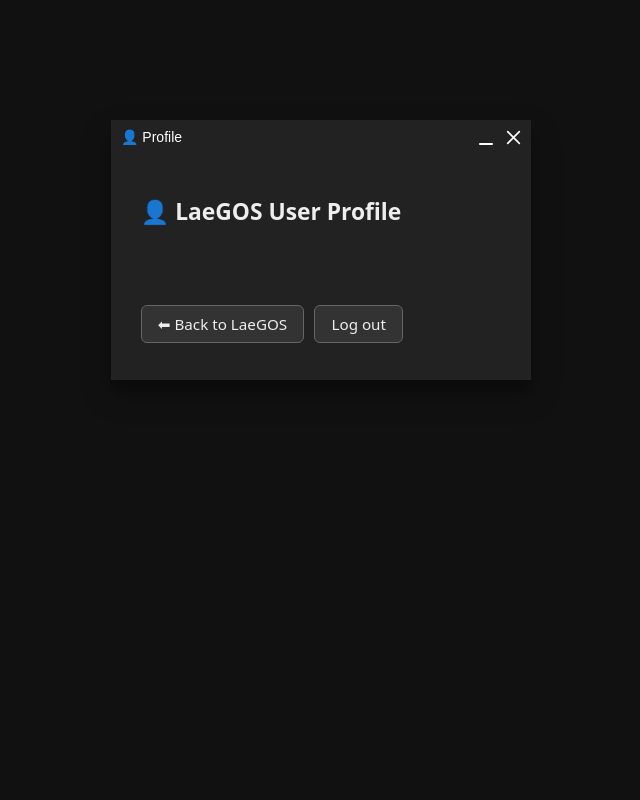
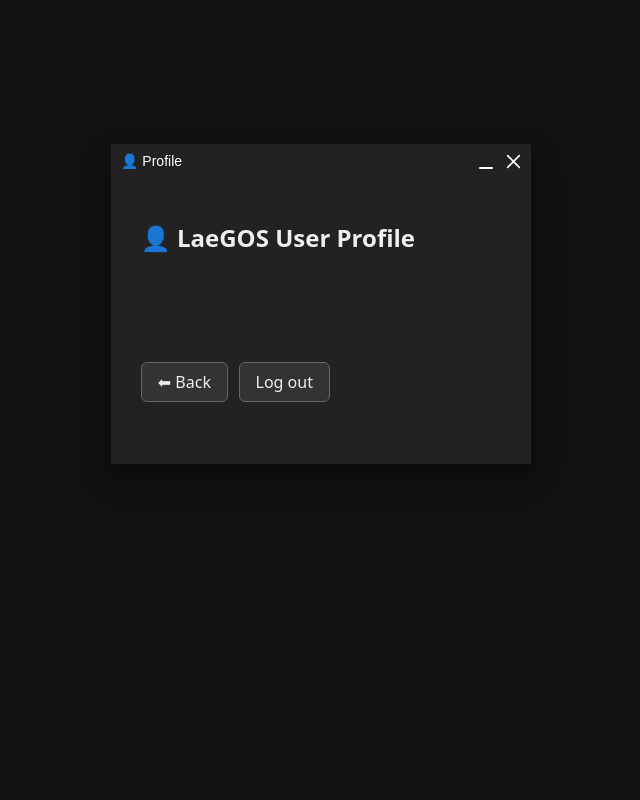
Before and after one commit to tambetvali/LaeGOS-Widgets, a Flask app: page /auth/profile in a window 1280 px wide. Shown: the whole page, without its empty margins (319-959 px from the left). Run offline with Flask 3, Linux system fonts and the light colour scheme; the visitor is signed in with stand-in values (Sample User, id 1).

Commit message:
Update profile page layout and styling
Refactor profile layout and style for improved structure.

```diff
--- a/templates/profile.html
+++ b/templates/profile.html
@@ -4,28 +4,21 @@
     <meta charset="utf-8">
     <title>LaeGOS — Profile</title>
 
-    <link rel="icon" type="image/svg+xml" href="{{ url_for('static', filename='favicon.svg') }}">
-
     <style>
-        body {
+        html, body {
+            height: 100%;
             background: #111;
+            margin: 0;
+            overflow: auto;
             color: #eee;
             font-family: system-ui, sans-serif;
-            margin: 0;
-            overflow: hidden;
         }
 
-        .profilecontent {
+        .wincontent {
             padding: 1.4rem 1.8rem;
             background: #222;
             height: 100%;
             box-sizing: border-box;
-            font-size: 0.95rem;
-        }
-
-        .user-info {
-            margin-bottom: 1rem;
-            line-height: 1.4;
         }
 
         .btn {
@@ -39,34 +32,25 @@
             text-decoration: none;
             margin-right: 0.4rem;
         }
-
-        .btn:hover {
-            background: #444;
-        }
+        .btn:hover { background: #444; }
     </style>
 </head>
 <body>
 
-    <div id="profilecontent" class="profilecontent">
+<div id="profile" class="wincontent">
     <h2>👤 LaeGOS User Profile</h2>
 
-        <div class="user-info">
     {% if user %}
         <strong>{{ user.username or user.email }}</strong><br>
         {{ user.email }}<br>
-                {% if user.name %}
-                    Name: {{ user.name }}<br>
+        {% if user.name %}Name: {{ user.name }}<br>{% endif %}
+        {% if user.picture %}
+            <img src="{{ user.picture }}" width="64" height="64" style="border-radius:50%; margin-top:0.5rem;">
         {% endif %}
-                {% if user.picture %}
-                    <img src="{{ user.picture }}" alt="User picture"
-                         style="margin-top:0.5rem; width:64px; height:64px; border-radius:50%;">
     {% endif %}
-            {% else %}
-                <p>No user data available.</p>
-            {% endif %}
-        </div>
 
-        <a href="/" class="btn">⬅ Back to LaeGOS</a>
+    <br><br>
+    <a href="/" class="btn">⬅ Back</a>
     <a href="/auth/logout" class="btn">Log out</a>
 </div>
 
@@ -74,18 +58,19 @@
 
 <script>
 window.addEventListener("load", () => {
-            const profile = document.getElementById("profilecontent");
+    const centerX = window.innerWidth / 2 - 210;
+    const topY    = window.innerHeight * 0.18;
 
     new WinBox({
         title: "👤 Profile",
         class: ["no-full", "no-max"],
         background: "#222",
         border: 1,
-                x: "center",
-                y: 120,
+        x: centerX,
+        y: topY,
         width: 420,
-                height: 260,
-                mount: profile
+        height: 320,
+        mount: document.getElementById("profile")
     });
 });
 </script>
```
Lines whose indentation alone changed are shown as unchanged.
